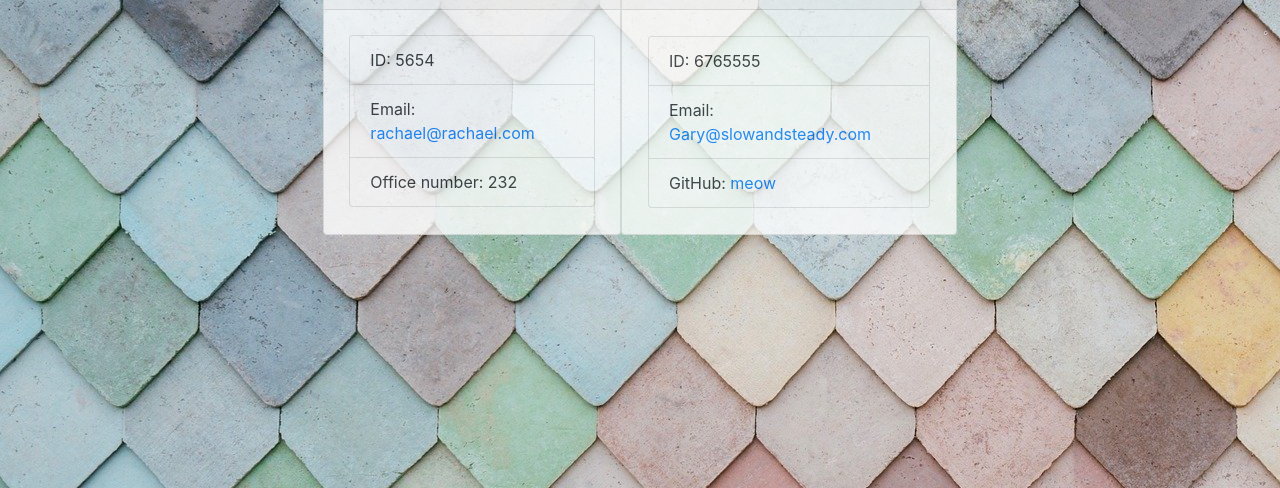
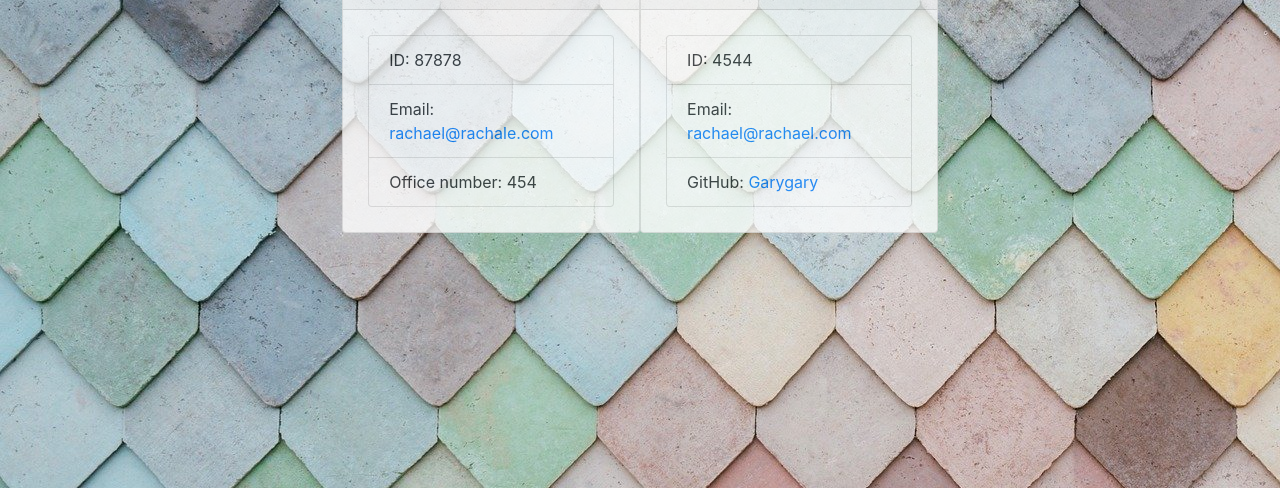
Before and after one commit to RKSouth/EmployeeSummary, a website: page output/team.html in a window 1280 px wide. Shown: the part 312-800 px from the top of the page. Drawn offline with nearby package versions, Linux system fonts and the light colour scheme.

```diff
--- a/output/team.html
+++ b/output/team.html
@@ -30,9 +30,9 @@
     </div>
     <div class="card-body">
         <ul class="list-group">
-            <li class="list-group-item">ID: 5654</li>
-            <li class="list-group-item">Email: <a href="mailto:rachael@rachael.com">rachael@rachael.com</a></li>
-            <li class="list-group-item">Office number: 232</li>
+            <li class="list-group-item">ID: 87878</li>
+            <li class="list-group-item">Email: <a href="mailto:rachael@rachale.com">rachael@rachale.com</a></li>
+            <li class="list-group-item">Office number: 454</li>
         </ul>
     </div>
 </div>
@@ -43,9 +43,9 @@
     </div>
     <div class="card-body">
         <ul class="list-group">
-            <li class="list-group-item">ID: 6765555</li>
-            <li class="list-group-item">Email: <a href="mailto:Gary@slowandsteady.com">Gary@slowandsteady.com</a></li>
-            <li class="list-group-item">GitHub: <a href="https://github.com/meow" target="_blank" rel="noopener noreferrer">meow</a></li>
+            <li class="list-group-item">ID: 4544</li>
+            <li class="list-group-item">Email: <a href="mailto:rachael@rachael.com">rachael@rachael.com</a></li>
+            <li class="list-group-item">GitHub: <a href="https://github.com/Garygary" target="_blank" rel="noopener noreferrer">Garygary</a></li>
         </ul>
     </div>
 </div>
--- a/package.json
+++ b/package.json
@@ -4,6 +4,7 @@
   "description": "OOP and testing for week 10 homework",
   "main": "app.js",
   "directories": {
+    "lib": "lib",
     "test": "test"
   },
   "scripts": {
@@ -21,6 +22,7 @@
   "homepage": "https://github.com/stevetrilogy/unit10hw#readme",
   "dependencies": {
     "core-util-is": "^1.0.2",
+    "inquire": "^0.4.8",
     "inquirer": "^6.3.1"
   },
   "devDependencies": {
```
Also changed, not shown: Assets/Codesnippet01.png (renamed from Assets/Code snippet.png), Assets/Codesnippet02.png (added), README.md, 1 other file.
